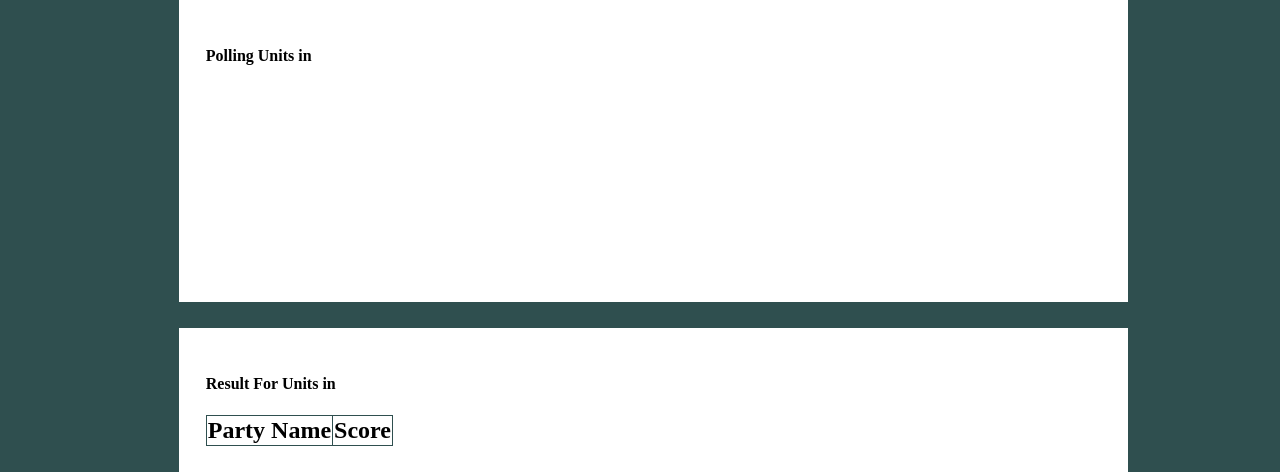
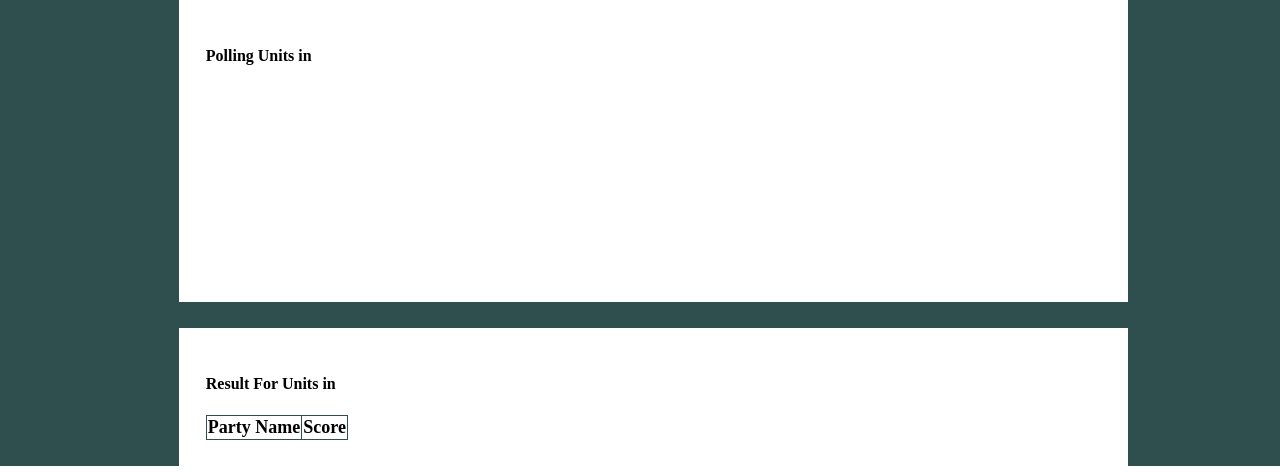
Before and after one commit to petidesoftwares/bincom_test_frontend, a PHP site: page / in a window 1280 px wide. Shown: the part 1155-1627 px from the top of the page. Run offline with PHP 8.4, Linux system fonts and the light colour scheme; lists and menus that the app fills with data are empty.

Commit message:
Update bincomcss.css

```diff
--- a/css/bincomcss.css
+++ b/css/bincomcss.css
@@ -9,7 +9,7 @@ h2{
 }
 .li{
     list-style: none;
-    font-size: x-large;
+    font-size: large;
     cursor: pointer;
 }
 .span-link{
@@ -41,12 +41,13 @@ a:visited{
     padding: 2%;
     background-color: white;
     border: solid 1px white;
+    overflow: auto;
 }
 table{
     border-collapse: collapse;
 }
 th{
-    font-size: x-large;
+    font-size: large;
 }
 #result-pane table, th,tr, td{
     border: solid 1px darkslategray;
```
